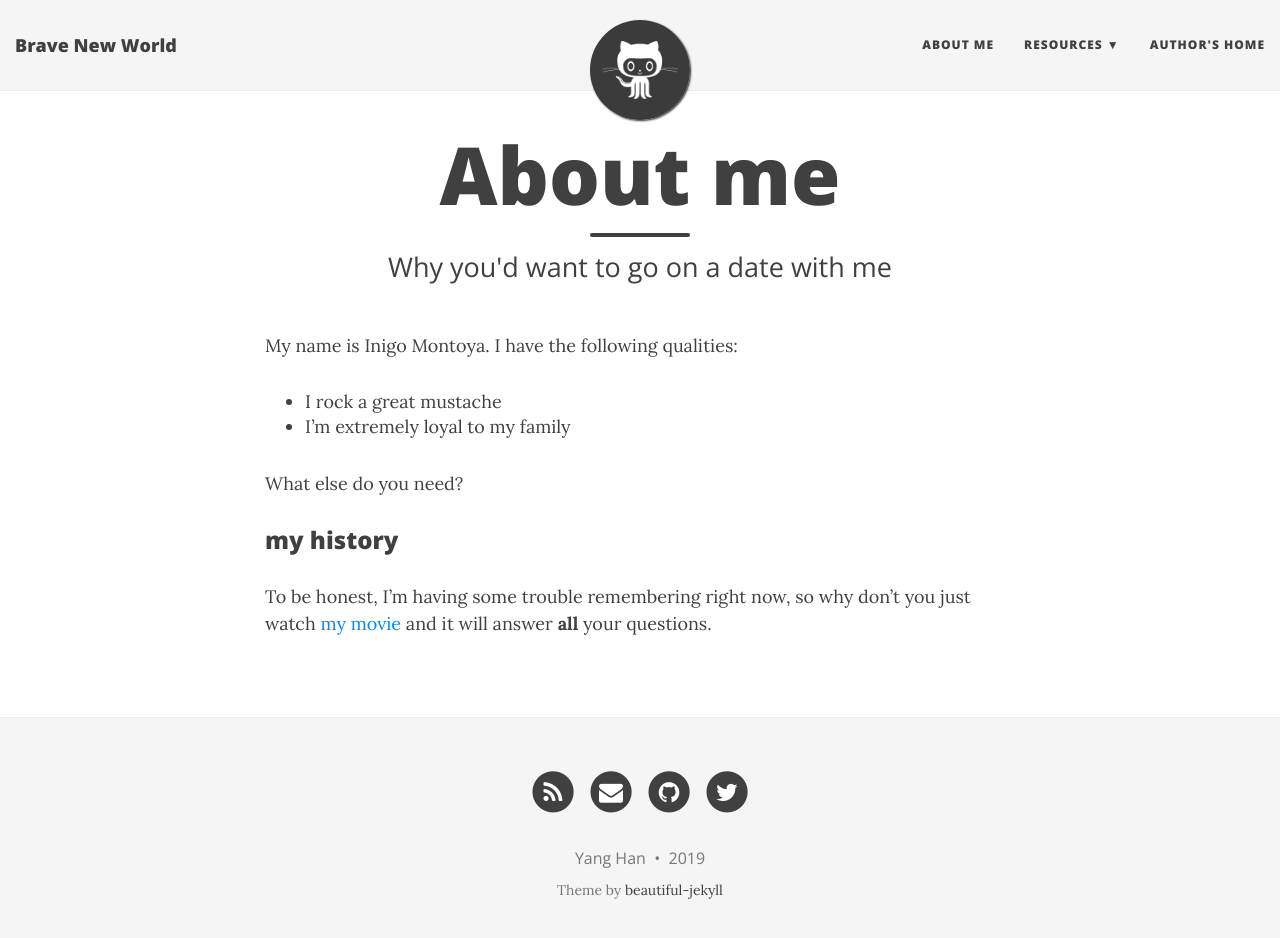
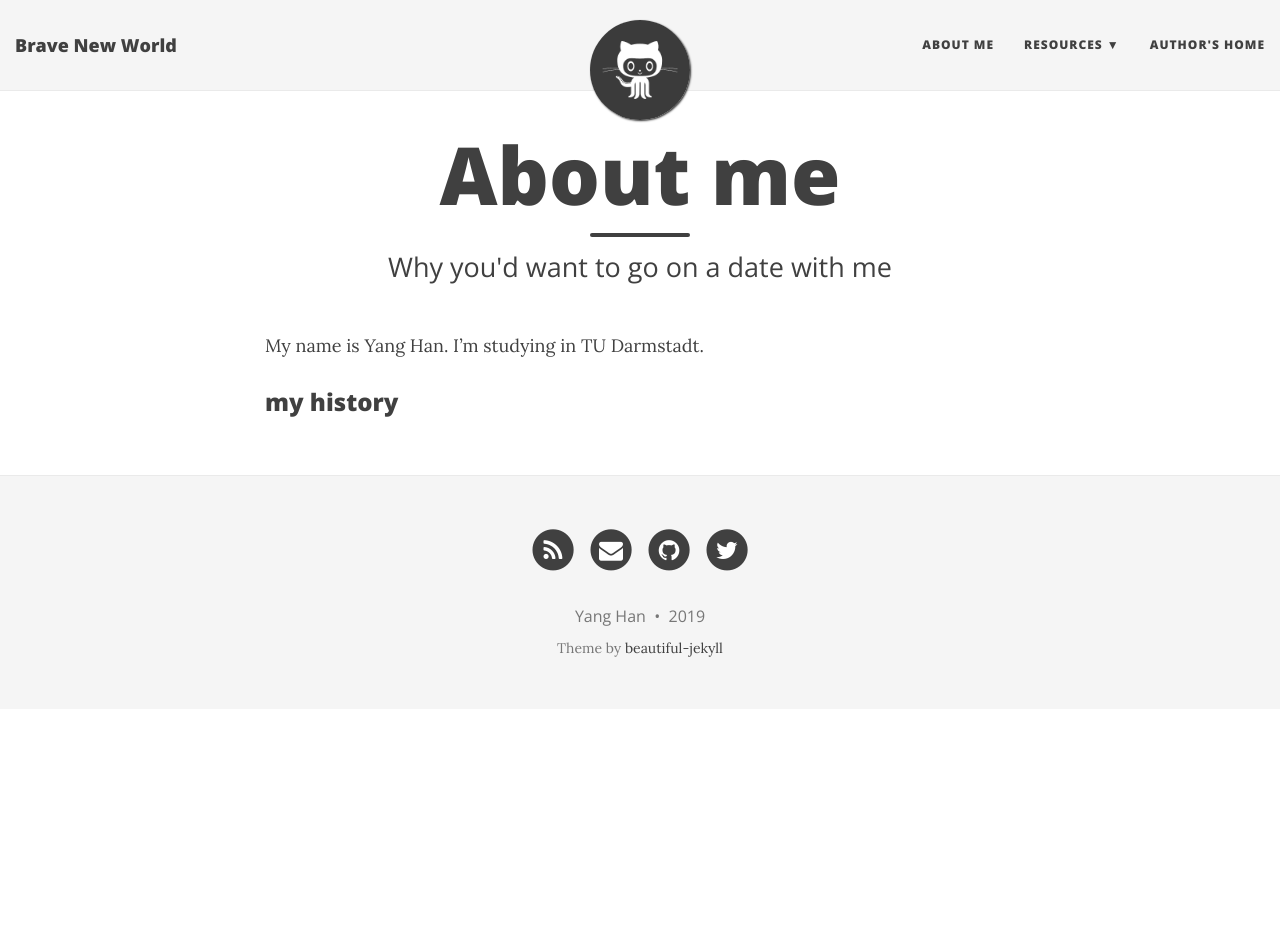
Before and after one commit to hanyang1986/hanyang1986.github.io, a Jekyll site: the page built from aboutme.md, in a window 1280 px wide and 951 px high. Shown: the top 938 px of the window. Built offline with Jekyll 4.4.1, drawn with Linux system fonts in a browser that asks for light colours; nearby versions of some CDN libraries.

Commit message:
Update aboutme.md

```diff
--- a/aboutme.md
+++ b/aboutme.md
@@ -4,13 +4,7 @@
 subtitle: Why you'd want to go on a date with me
 ---
 
-My name is Inigo Montoya. I have the following qualities:
+My name is Yang Han. I'm studying in TU Darmstadt.
 
-- I rock a great mustache
-- I'm extremely loyal to my family
-
-What else do you need?
 
 ### my history
-
-To be honest, I'm having some trouble remembering right now, so why don't you just watch [my movie](http://en.wikipedia.org/wiki/The_Princess_Bride_%28film%29) and it will answer **all** your questions.
```
